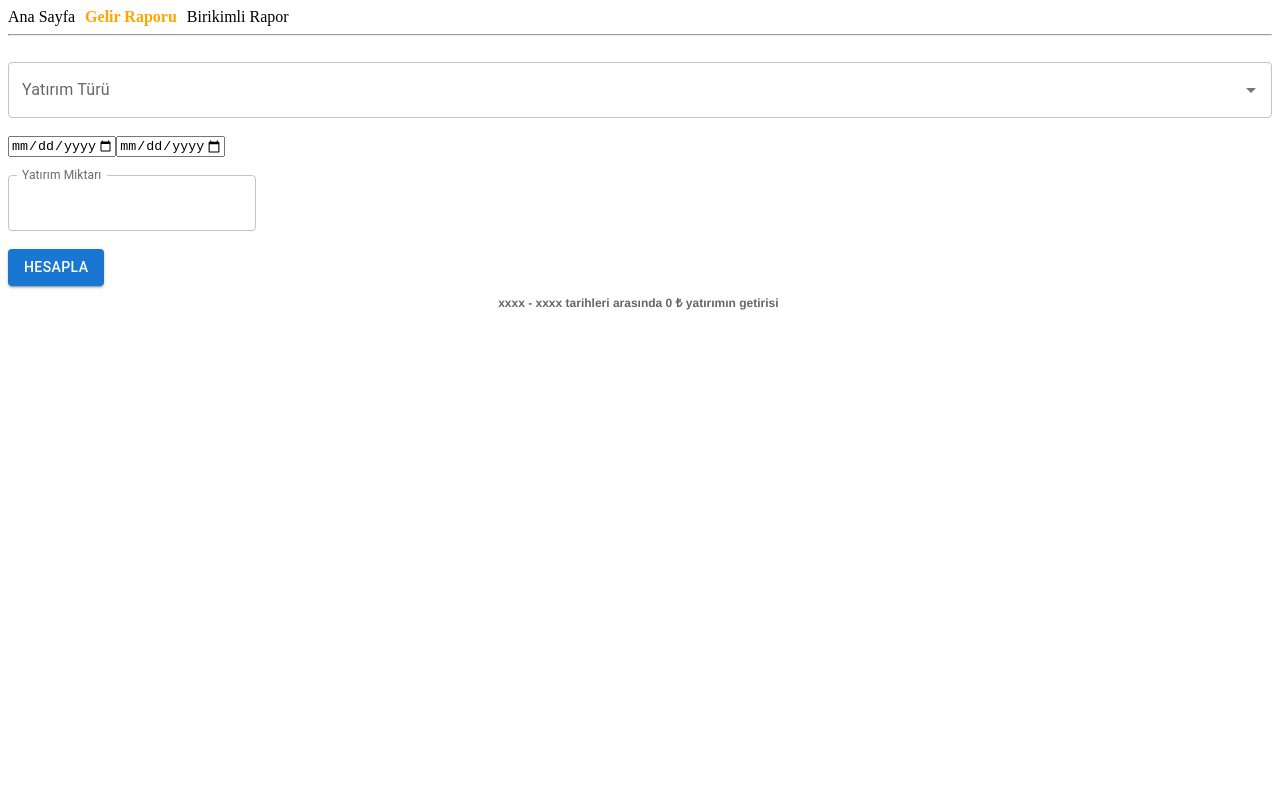
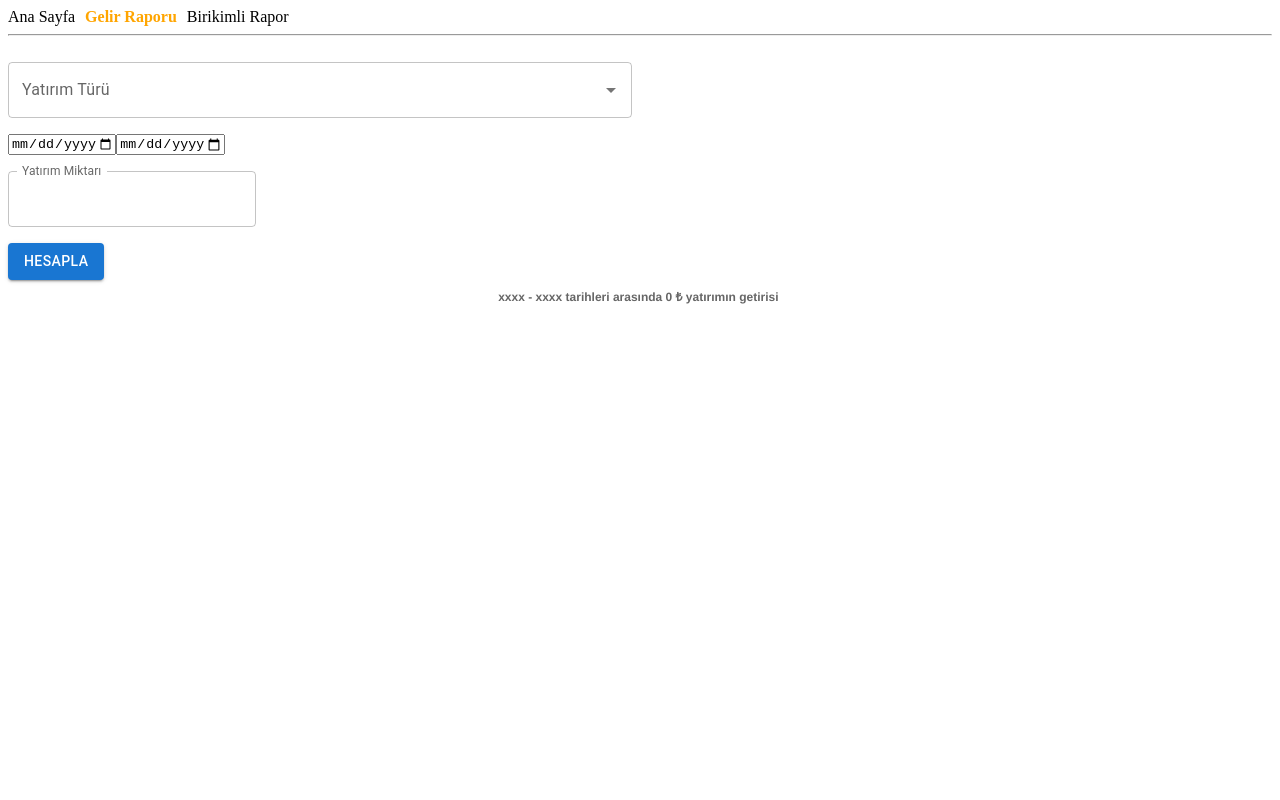
Before and after one commit to SerdarSerifoglu/Investment-Benchmark, a React (Create React App) app in the folder frontend/: page /revenue-report in a window 1280 px wide. Shown: the top 800 px of the page. Built offline with nearby package versions, Linux system fonts and the light colour scheme.

Commit message:
MuiAutocomplete css manipulated

```diff
--- a/frontend/src/components/RevenueReportFilter.js
+++ b/frontend/src/components/RevenueReportFilter.js
@@ -1,5 +1,5 @@
 import AutocompleteMultiSelect from "./AutocompleteMultiSelect";
-import { Button, TextField } from "@mui/material";
+import { Button, Grid } from "@mui/material";
 import { DatePicker } from "./DatePicker";
 import { useSelector, useDispatch } from "react-redux";
 import {
@@ -19,15 +19,15 @@ const RevenueReportFilter = () => {
 
   return (
     <>
-      <div>
+      <Grid container spacing={2}>
+        <Grid item xs={6}>
           <AutocompleteMultiSelect
             fieldProperty="investmentType"
             valueProperty={reportFilterData["investmentType"]}
             stateName={componentNames.RevenueReportFilter}
           />
-      </div>
-      <br />
-      <div>
+        </Grid>
+        <Grid item xs={8}>
           <DatePicker
             fieldProperty="startDate"
             valueProperty={reportFilterData["startDate"]}
@@ -38,20 +38,21 @@ const RevenueReportFilter = () => {
             valueProperty={reportFilterData["endDate"]}
             stateName={componentNames.RevenueReportFilter}
           />
-      </div>
-      <br />
-      <div>
+        </Grid>
+        <Grid item xs={8}>
           <TextFieldNumber
             labelName="Yatırım Miktarı"
             fieldProperty="investmentAmount"
             valueProperty={reportFilterData["investmentAmount"]}
             stateName={componentNames.RevenueReportFilter}
           />
-      </div>
-      <br />
+        </Grid>
+        <Grid item xs={8}>
           <Button variant="contained" onClick={buttonClickEvent}>
             Hesapla
           </Button>
+        </Grid>
+      </Grid>
     </>
   );
 };
--- a/frontend/src/style.css
+++ b/frontend/src/style.css
@@ -5,3 +5,13 @@
 .MuiAutocomplete-listbox > .MuiAutocomplete-option {
   border-bottom: 1px solid #e8e8e8;
 }
+
+.MuiAutocomplete-root.Mui-focused
+  .MuiOutlinedInput-root.MuiInputBase-root
+  .MuiOutlinedInput-notchedOutline {
+  border: 2px solid #f36722;
+}
+
+.MuiAutocomplete-root.Mui-focused .MuiInputLabel-root {
+  color: #f36722;
+}
```
Lines whose indentation alone changed are shown as unchanged.
